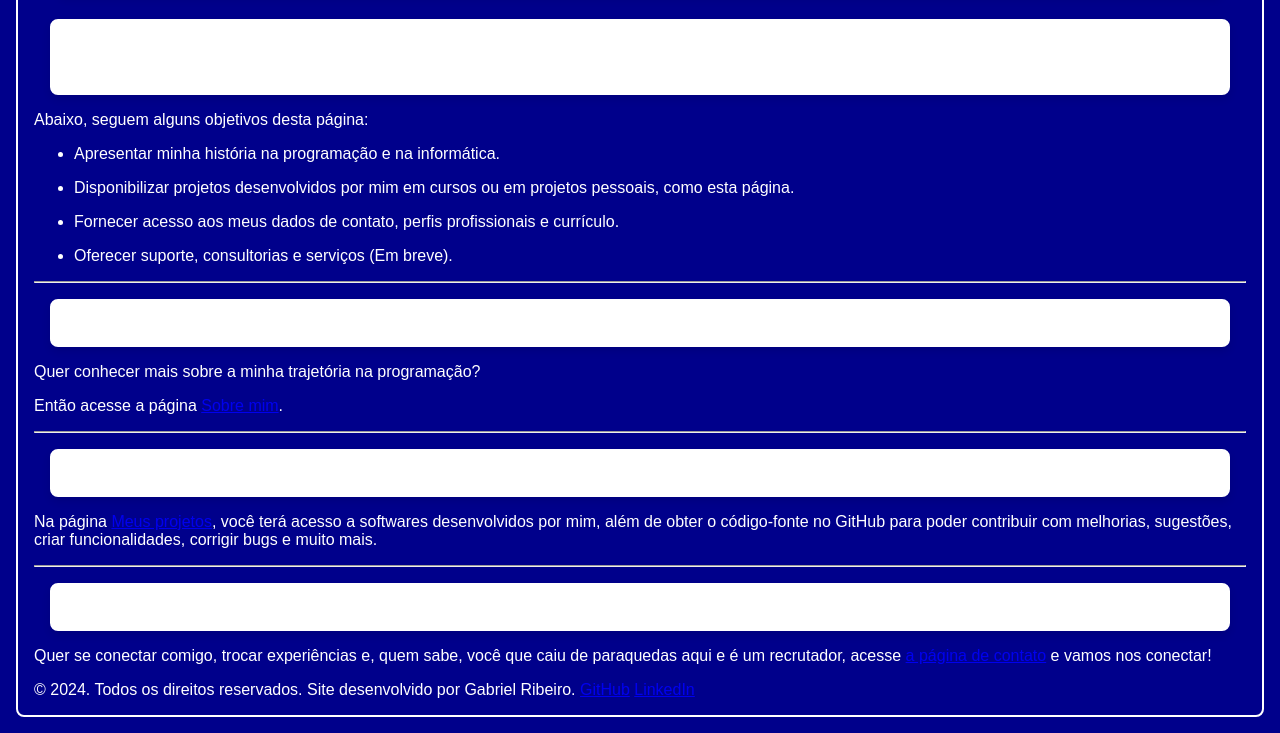
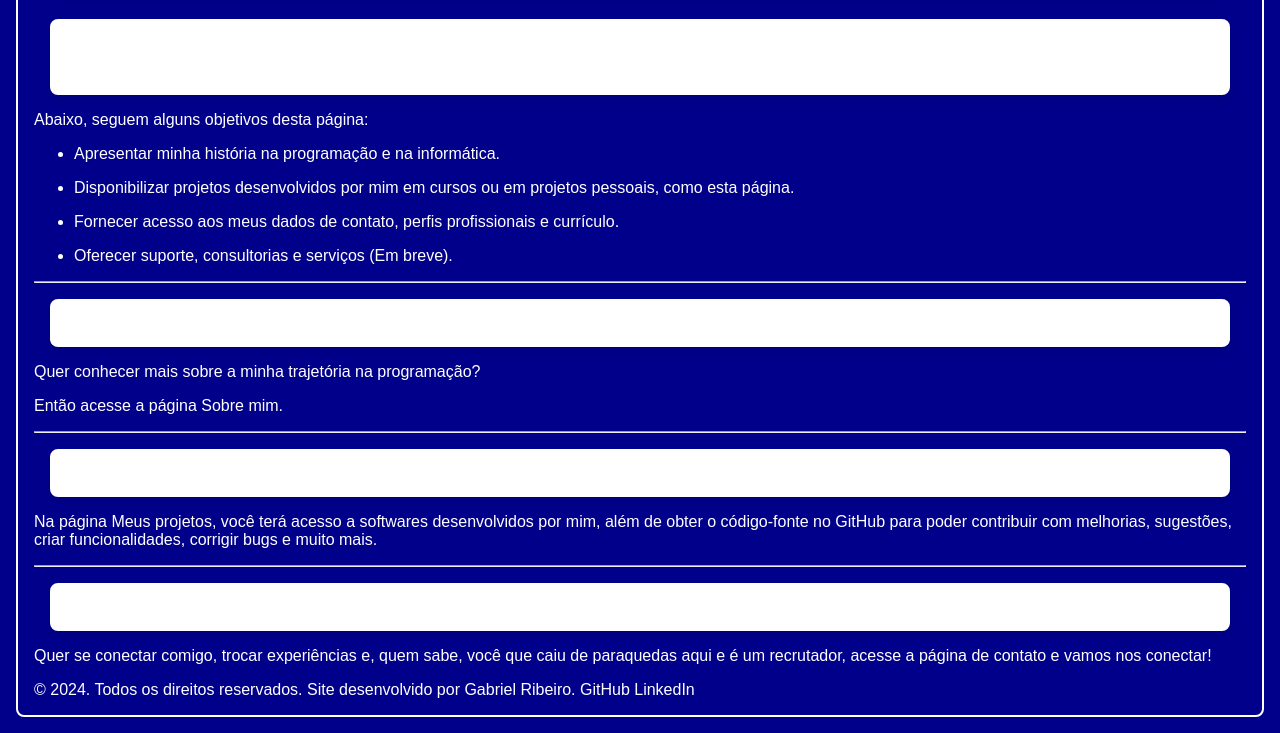
Before and after one commit to gabriel-ribeiro-dev/GabrielRibeiro, a plain HTML site: page index.html in a window 1280 px wide. Shown: the part 676-1409 px from the top of the page. Drawn offline with Linux system fonts and the light colour scheme.

Commit message:
O cor dos links foi atualizado para branco

```diff
--- a/style.css
+++ b/style.css
@@ -34,3 +34,9 @@ border-radius: 8px;
 background-color: #ffffff;
 box-shadow: 0 4px 8px rgba(0, 0, 0, 0.1);
 }
+
+a {
+    color: #ffffff;
+    text-decoration: none;
+    transition: color 0 .3s ease;
+}
```
